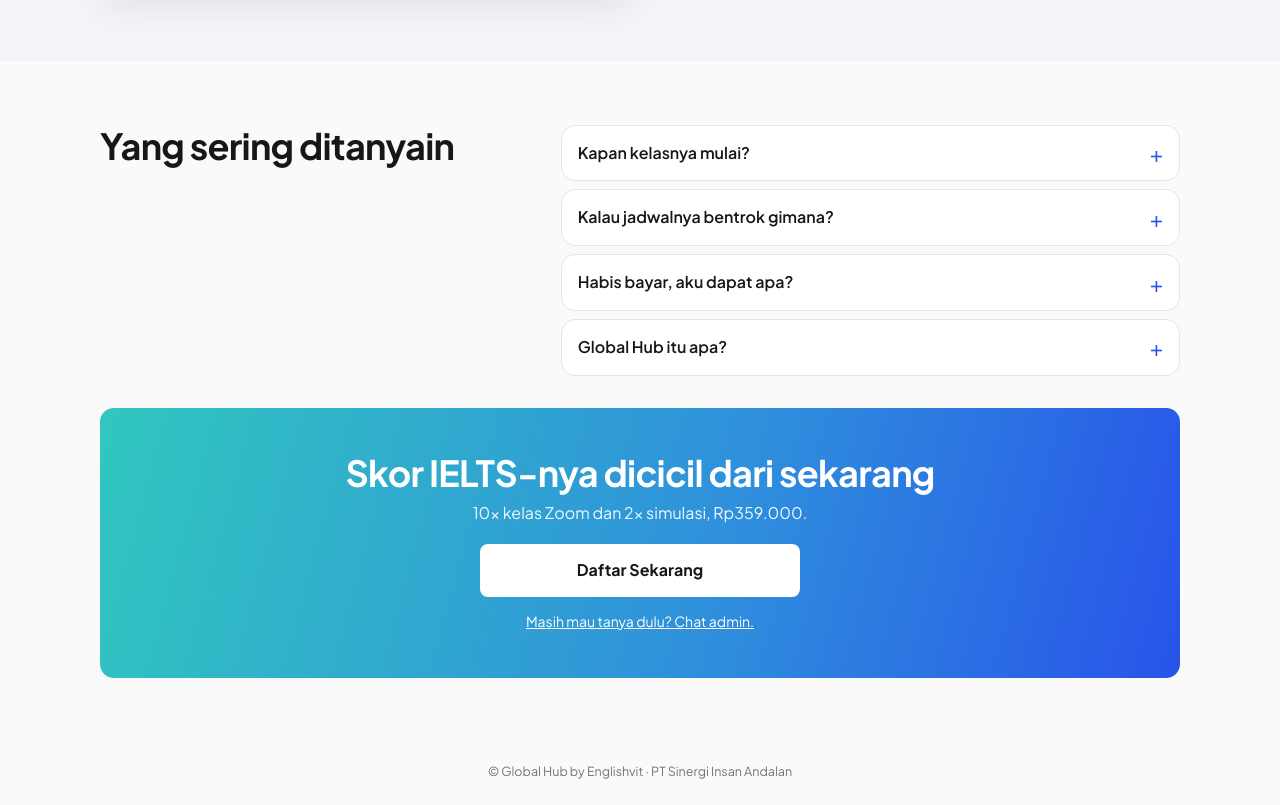
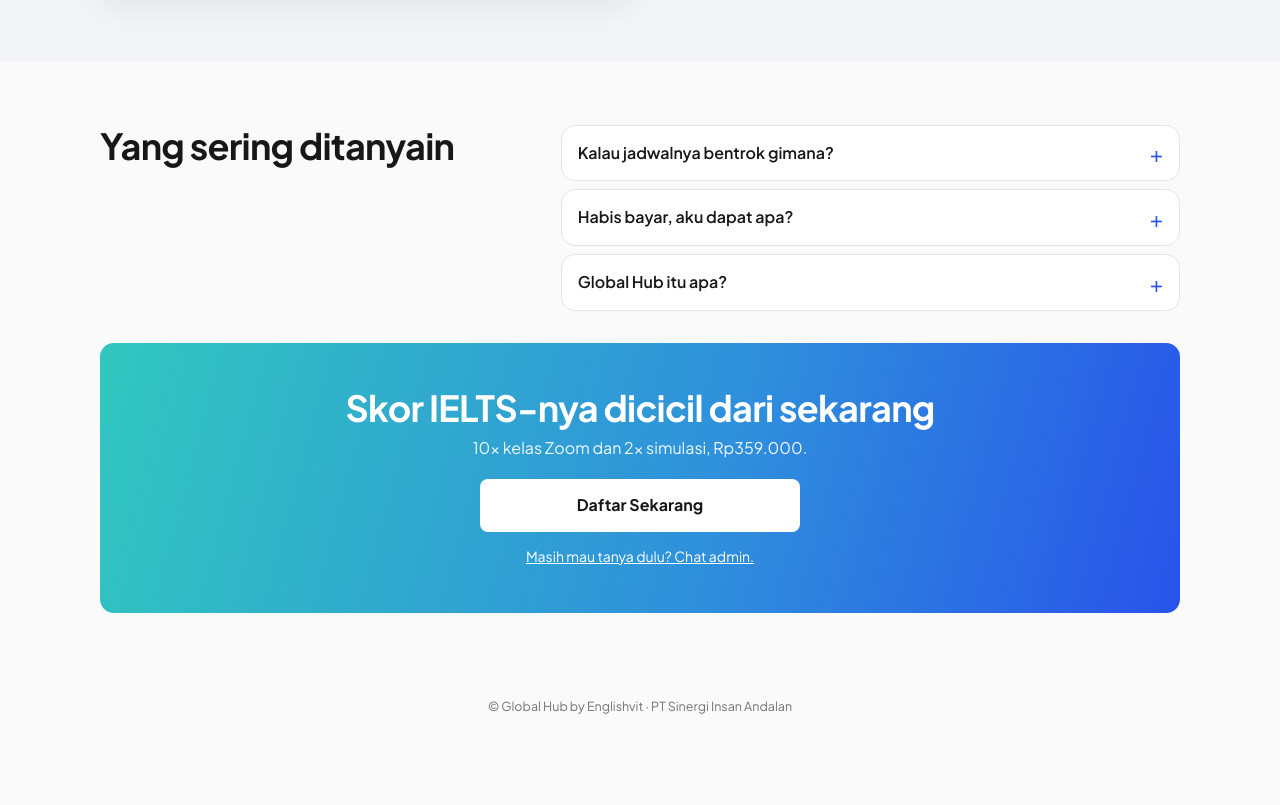
Before and after one commit to raihanhafidh/globalhublp, a plain HTML site: page ielts-b/index.html in a window 1280 px wide. Shown: the part 2306-3111 px from the top of the page. After the commit the page ends 3046 px from the top, so only its background shows below. Drawn offline with Linux system fonts and the light colour scheme.

Commit message:
IELTS B: hapus FAQ jadwal mulai kelas
Co-Authored-By: Claude Fable 5.2 <noreply@anthropic.com>

```diff
--- a/ielts-b/index.html
+++ b/ielts-b/index.html
@@ -451,7 +451,6 @@ footer{padding:20px 0 24px;font-size:12.5px;color:var(--ink-3);text-align:center
     <div class="faq-grid">
       <div class="head"><h2>Yang sering ditanyain</h2></div>
       <div class="faq">
-        <details><summary>Kapan kelasnya mulai?</summary><p>Batch berikutnya mulai <span class="ph">[tanggal]</span>, tiap <span class="ph">[hari]</span> jam <span class="ph">[jam]</span> WIB lewat Zoom.</p></details>
         <details><summary>Kalau jadwalnya bentrok gimana?</summary><p><span class="ph">[Kebijakan jadwal bentrok dan refund, tunggu konfirmasi product manager]</span></p></details>
         <details><summary>Habis bayar, aku dapat apa?</summary><p>Link kelas dikirim ke WhatsApp-mu dalam <span class="ph">[X] jam</span>. Kamu dapat 10x kelas Zoom, 2x simulasi IELTS, Writing smartbook, Speaking e-course, dan akses komunitas belajar.</p></details>
         <details><summary>Global Hub itu apa?</summary><p>Global Hub by Englishvit, dikelola PT Sinergi Insan Andalan. Kami bantu pejuang beasiswa lewat persiapan IELTS, mentoring beasiswa, dan penerjemahan dokumen.</p></details>
```
Also changed, not shown: src/ielts-b.html (+0 -1 lines).
